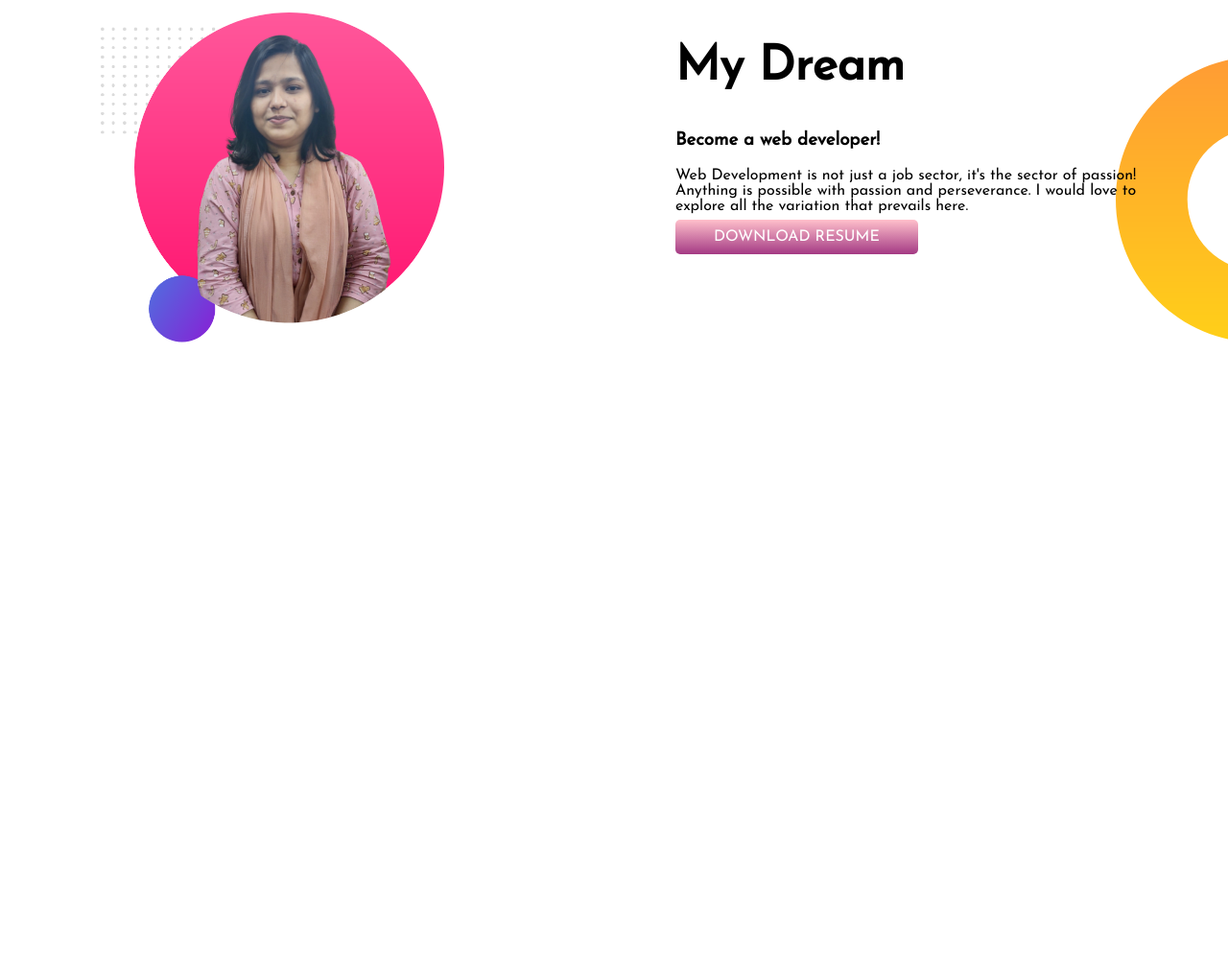
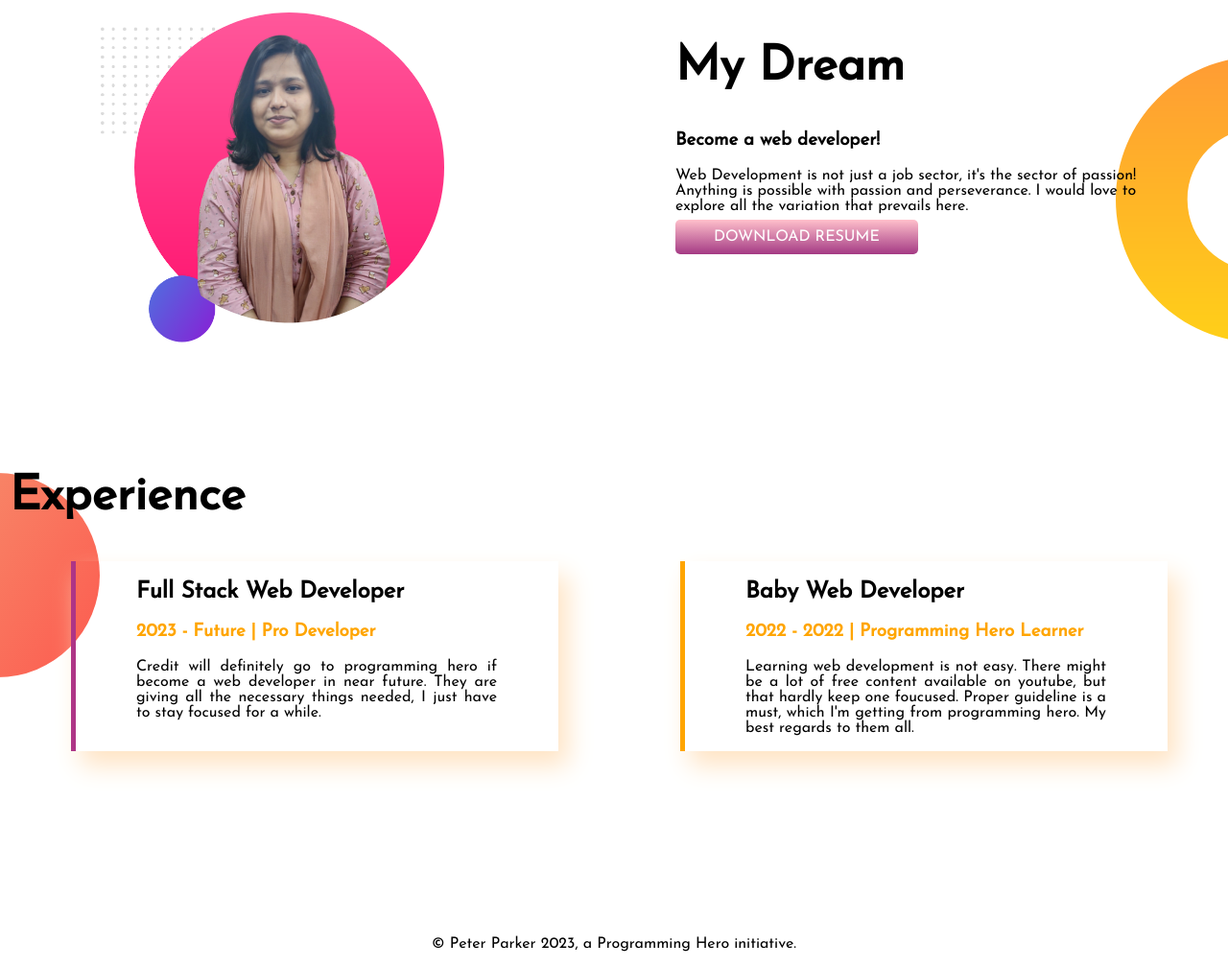
Before and after one commit to Umme-Tamanna/personal_portfolio, a plain HTML site: page index.html in a window 1280 px wide. Shown: the part 498-1506 px from the top of the page at 96% size. Before the commit the page ends 991 px from the top, so only its background shows below. Drawn offline with Linux system fonts and the light colour scheme.

Commit message:
section 3,box card and footer

```diff
--- a/index.html
+++ b/index.html
@@ -13,7 +13,7 @@
 </head>
 
 <body>
-    <section class="container-1">
+    <section class="container-1 container-flex">
         <div class="fix-width">
             <h1>Welcome To</h1>
             <h1><span class="name-colored">Tamanna's </span>World !</h1>
@@ -29,9 +29,7 @@
     </section>
 
 
-
-
-    <section class="container-2">
+    <section class="container-2 container-flex">
         <div class="fix-width">
             <img src="my_images/my-bg2.png" alt="my-pic"></img>
         </div>
@@ -45,6 +43,36 @@
 
     </section>
 
+    <section class="container-3">
+
+        <h1>Experience</h1>
+        <div class="container-4">
+            <div id="card-1" class="fix-width box-card">
+                <h2>Full Stack Web Developer</h2>
+                <h3 class="name-colored">2023 - Future | Pro Developer</h3>
+                <p>Credit will definitely go to programming hero if become a web developer in near future. They are
+                    giving
+                    all the necessary things needed, I just have to stay focused for a while.</p>
+            </div>
+
+            <div id="card-2" class="fix-width box-card">
+                <h2>Baby Web Developer</h2>
+                <h3 class="name-colored">2022 - 2022 | Programming Hero Learner</h3>
+                <p>Learning web development is not easy. There might be a lot of free content available on youtube, but
+                    that
+                    hardly keep one foucused. Proper guideline is a must, which I'm getting from programming hero. My
+                    best
+                    regards to them all.</p>
+            </div>
+        </div>
+
+
+    </section>
+
+    <footer>
+        <p>© Peter Parker 2023, a Programming Hero initiative.</p>
+    </footer>
+
 </body>
 
 </html>
--- a/style.css
+++ b/style.css
@@ -11,8 +11,7 @@ h1 {
     color: orange;
 }
 
-section {
-    display: flex;
+.container-flex {
     margin-bottom: 80px;
 }
 
@@ -52,13 +51,48 @@ section {
 }
 
 .container-1 {
+    display: flex;
     background-image: url(my_images/top-banner.png);
     background-repeat: no-repeat;
 
 }
 
 .container-2 {
+    display: flex;
     background-image: url(my_images/dream-bg.png);
     background-repeat: no-repeat;
     background-position: right;
 }
+
+.container-3 {
+    padding-left: 10px;
+    background-image: url(my_images/exp-bg.png);
+    background-repeat: no-repeat;
+}
+
+.container-4 {
+    display: flex;
+    text-align: justify;
+    padding-bottom: 50px;
+}
+
+.box-card {
+    box-shadow: 10px 15px 25px bisque;
+    width: 40%;
+    margin-left: 5%;
+    margin-right: 5%;
+}
+
+#card-1 {
+    border-left: 5px solid rgb(174, 53, 134);
+    margin-bottom: 10%;
+}
+
+#card-2 {
+    border-left: 5px solid orange;
+    margin-bottom: 10%;
+}
+
+footer p {
+    text-align: center;
+}
```
